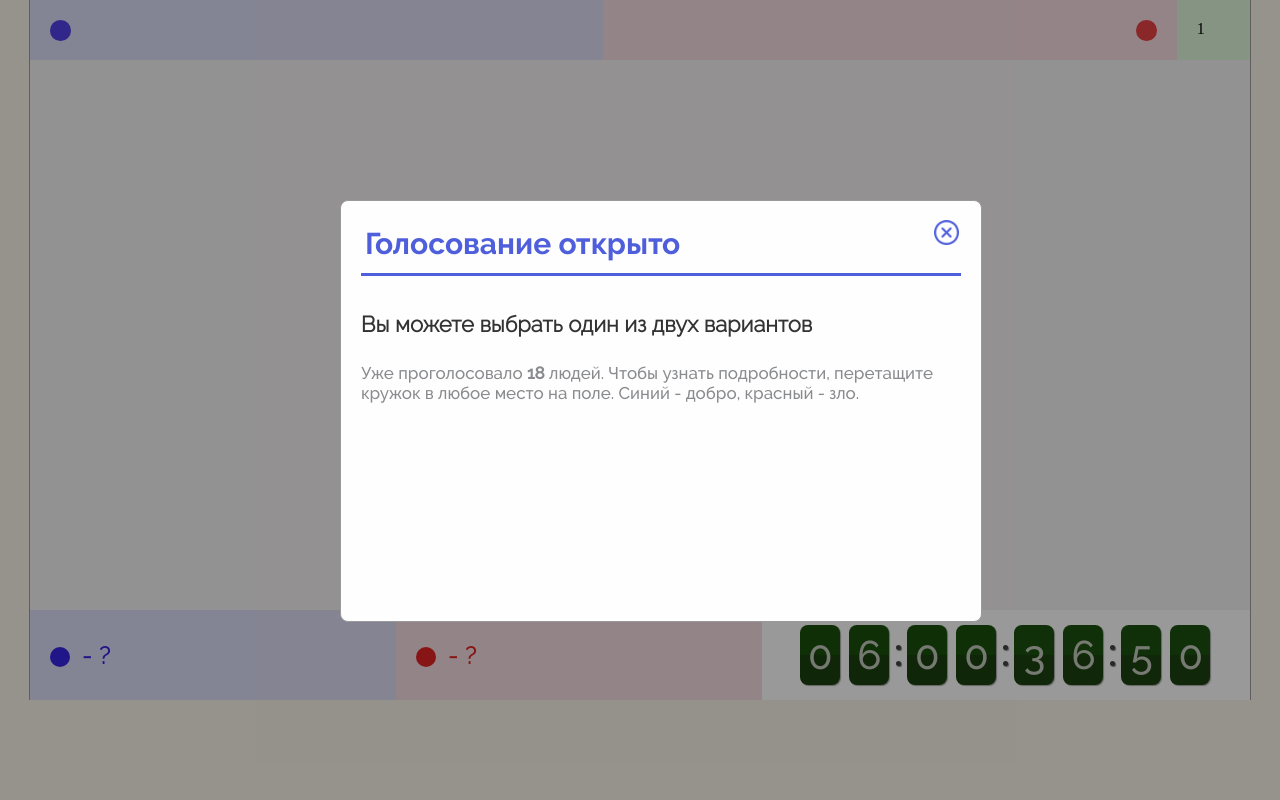
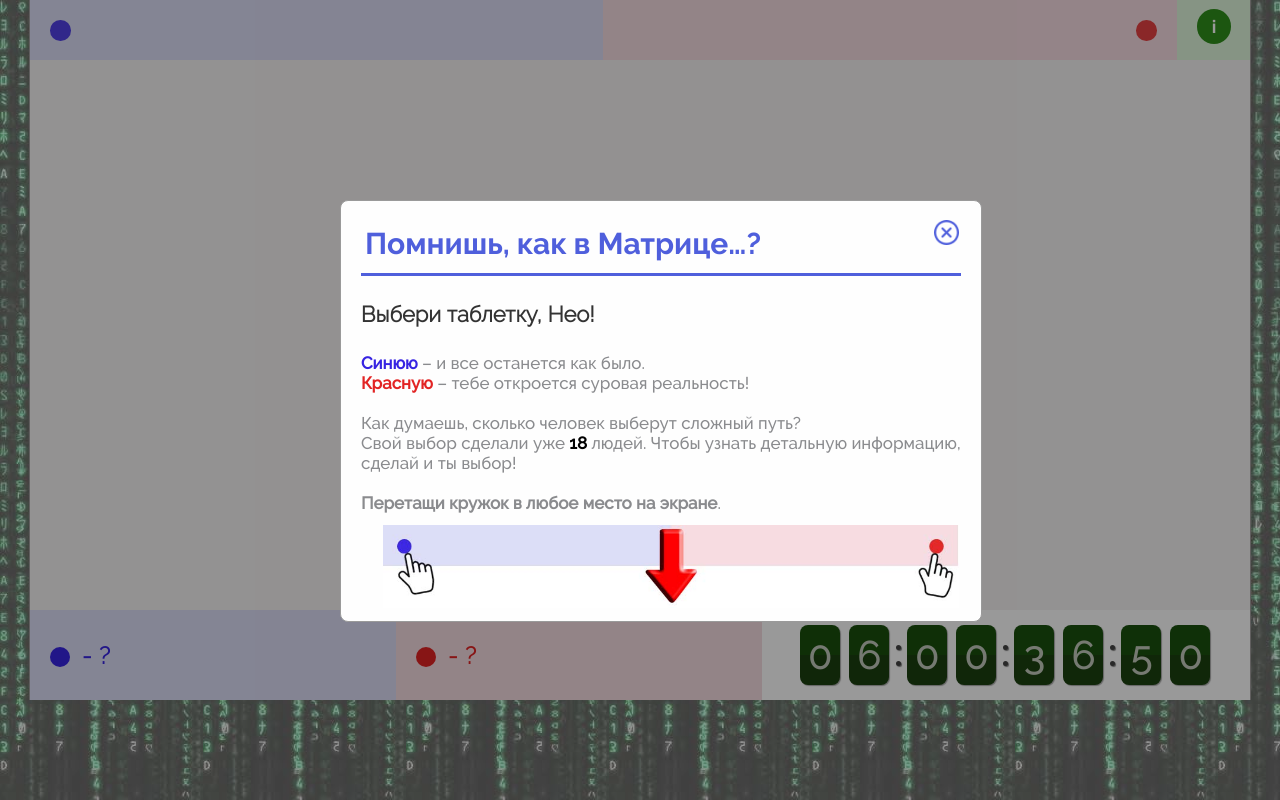
Before and after one commit to Maksym-Marko/Yin-and-yang, a PHP site: page / in a window 1280 px wide. Run offline with PHP 8.4, Linux system fonts and the light colour scheme; data comes from the database, SQL or seed files in the repository; some libraries are stand-ins or nearby versions.

Commit message:
Basic settings

```diff
--- a/css/style.css
+++ b/css/style.css
@@ -24,7 +24,7 @@ body{
 	padding: 0;
 	margin: 0;
 	background-color: #F7F4E8;
-	/*background-image: url(../img/bg_body.jpg);	*/
+	background-image: url(../img/bg_body.jpg);
 }
 .mx-yay_wrap{
 	position: relative;
@@ -57,6 +57,7 @@ body{
     box-sizing: border-box;
 }
 .mx-yay_info{
+	position: relative;
 	float: left;
 	width: 6%;
 	height: 100%;
@@ -232,7 +233,6 @@ body{
 	font-family: 'Raleway-Light';
   font-size: 22px;
   color: #333;
-  padding-top: 10px;
 }
 .mx-popup_wrap p{
   font-family: 'Raleway-Medium';
@@ -282,3 +282,55 @@ body{
 .mx-yay_point_load{
 	cursor: default !important;
 }
+
+/* info */
+#mx-info{
+	font-family: "Raleway-Bold";
+    display: table;
+    color: #fff;
+    background-color: #2f8f1a;
+    padding: 11px 15px;
+    line-height: 13px;
+    border-radius: 50%;
+    font-size: 18px;
+    margin-top: -11px;
+    cursor: pointer;
+}
+.mx-info_wrap{
+	position: absolute;
+    width: 400px;
+    height: 588px;
+    padding: 10px;
+    right: 0px;
+    top: -1200px;
+    background: #f0f3ef;
+    z-index: 88;
+    overflow: auto;
+    -webkit-box-shadow: -14px 11px 20px -13px rgba(0,0,0,0.57);
+    -moz-box-shadow: -14px 11px 20px -13px rgba(0,0,0,0.57);
+    box-shadow: -14px 11px 20px -13px rgba(0,0,0,0.57);
+    -webkit-transition: 0.3s all ease;
+    transition: 0.3s all ease;
+}
+.mx-info_content{
+	display: table;
+	padding: 0px 10px;
+}
+#mx-info:hover{
+    background: #194f0d;
+}
+.mx-yay_info:hover .mx-info_wrap{
+	top: 0px;
+}
+.mx-info_content h1{
+	font-family: "Raleway-Bold";
+	text-align: center;
+    color: #272720;
+}
+.mx-info_content h2{
+	font-family: "Raleway-Medium";
+	color: #333;
+}
+.mx-info_content p{
+	font-family: 'Raleway-Medium';
+}
--- a/index.php
+++ b/index.php
@@ -11,7 +11,7 @@
 	<!-- timer -->
 	<link rel="stylesheet" href="js/countup/jquery.countup.css">
 
-	<link rel="stylesheet" href="css/style.css">
+	<link rel="stylesheet" href="css/style.css?v=<?php echo time(); ?>">
 </head>
 <body>
 
@@ -24,7 +24,55 @@
 				<div id="mxYayPoint_Yang" class="mx-yay_point mx-yay_point_main"></div>
 			</div>
 			<div class="mx-yay_info">
-				1
+				<span id="mx-info" title="Информация">i</span>
+				<div class="mx-info_wrap">
+					<div class="mx-info_content">
+
+						<h1>
+							Если я был бы Нео или Синий против Красного
+						</h1>
+
+						<p>
+							<strong>А если бы на месте Нео оказался ты, какой бы цвет взял?</strong>
+						</p>
+
+						<p>
+							<strong style="color: #3724E2;">Синюю</strong> – и все останется как было. <br>
+							<strong style="color: #E22424;">Красную</strong> – тебе откроется суровая реальность!
+						</p>
+						<p>
+							Как думаешь, сколько человек выберут сложный путь?
+						</p>
+						<p>
+							Свой выбор сделали уже <strong class="mx-count_All_Points" style="color: #000;"></strong> людей.
+						</p>
+
+						<h2>
+							Описание:
+						</h2>
+						<p>
+							- Проголосовать можно <strong>один раз</strong>.
+						</p>
+						<p>
+							- Голосование носит исключительно <strong>шуточный характер</strong>.
+						</p>
+
+						<h2>
+							Правила:
+						</h2>
+
+						<p>
+							- Выбери любую точку cверху на экране (синюю или красную) и перетащи ее на поле. Только после этого ты сможешь увидеть, <strong>сколько людей думают также как и ты</strong>.
+						</p>
+						<img src="img/screen.jpg" style="width: 90%; margin: 25px auto; display: table;">
+						<p style="color: #157908; font-size: 19px; font-weight: bold;">
+							Поделись с друзьями :)
+						</p>
+
+
+						<div class="pluso" style="clear: both; float: none; display: table; margin: 10px auto;" data-background="transparent" data-options="big,square,line,horizontal,counter,theme=04" data-services="vkontakte,odnoklassniki,facebook,twitter,google" data-url="http://yin-and-yang/" data-title="Синие против красного" data-description="Текст описаие"></div>
+					</div>
+				</div>
 			</div>
 		</div>
 
@@ -75,7 +123,7 @@
 	?>
 
 	<script>
-		var ipUser = '33.2443.345577';//'<?php echo $ip; ?>';
+		var ipUser = '<?php echo $ip; ?>';
 	</script>
 	<!-- Get ip -->
 
--- a/js/common.js
+++ b/js/common.js
@@ -158,10 +158,11 @@ function MxScanDB( scanUrl ){
 			},400 );
 
 			console.log( cookiOpen );
+
 			setPopupWindow(
-				'Вы уже зделали свой выбор',
+				'Ты уже зделал свой выбор',
 				'Спасибо!',
-				'Этого окна не будет в программе'
+				'На данный момент проголосовало <strong class="mx-count_All_Points" style="color: #000;"></strong> людей. <br> <img src="img/neo.png" style="width: 300px; margin: 25px auto; display: table; position: absolute; top: 19px;">'
 			);
 
 			disabledDraggable = true;
@@ -178,9 +179,9 @@ function MxScanDB( scanUrl ){
 			$( '.mx-yay_point_main' ).addClass( 'mx-yay_point_main_transition' );
 
 			setPopupWindow(
-				'Голосование открыто',
-				'Вы можете выбрать один из двух вариантов',
-				'Уже проголосовало <strong class="mx-count_All_Points"></strong> людей. Чтобы узнать подробности, перетащите кружок в любое место на поле. Синий - добро, красный - зло.'
+				'Помнишь, как в Матрице…?',
+				'Выбери таблетку, Нео!',
+				'<strong style="color: #3724E2;">Синюю</strong> – и все останется как было. <br> <strong style="color: #E22424;">Красную</strong> – тебе откроется суровая реальность! <br><br> Как думаешь, сколько человек выберут сложный путь? <br> Свой выбор сделали уже <strong class="mx-count_All_Points" style="color: #000;"></strong> людей. Чтобы узнать детальную информацию, сделай и ты выбор! <br><br> <strong>Перетащи кружок в любое место на экране</strong>. <img src="img/screen.jpg" style="width: 90%; margin: 12px auto; display: table;">'
 			)
 		}
 
@@ -203,9 +204,9 @@ function MxScanDB( scanUrl ){
 
 	    	// Popup
 	    	setPopupWindow(
-				'Вы сделали выбор',
+				'Ты сделал выбор',
 				'Спасибо!',
-				'Передайте, пожалуйста, эту ссылку своему другу <span style="color: #3f21da;float: none;padding: 10px 0px;font-weight: bold;">http://example.com</span> Пусть и он проголосует :) <br><br> Также Вы можете поделиться страницой в социальной сете.'
+				'Передай, пожалуйста, эту ссылку другу <span style="color: #3f21da;float: none;padding: 10px 0px;font-weight: bold;">http://example.com</span> Пусть и он проголосует :) <br><br> Также ты можешь поделиться страницой в социальной сети.'
 			);
 
 	    	// append pluso
@@ -321,11 +322,18 @@ function MxScanDB( scanUrl ){
 		var countPoint_Yang = $( '.mx-yay_yin_field .mxYayPoint_Yang' ).length;
 
 		if( cookiOpen ){
+
 			$( '.mx-yay_count_yin .mx-yay_count_block span' ).html( '<span> - </span>' + countPoint_Yin );
 			$( '.mx-yay_count_yang .mx-yay_count_block span' ).html( '<span> - </span>' + countPoint_Yang );
-		} else{
+
 			countAllPoints = $( '.mx-yay_yin_field .mx-yay_point_load' ).length;
 			$( '.mx-count_All_Points' ).text( countAllPoints );
+
+		} else{
+
+			countAllPoints = $( '.mx-yay_yin_field .mx-yay_point_load' ).length;
+			$( '.mx-count_All_Points' ).text( countAllPoints );
+
 		}
 
 
```
Also changed, not shown: img/bg_center.jpg (deleted), img/neo.png (added), img/screen.jpg (added).
